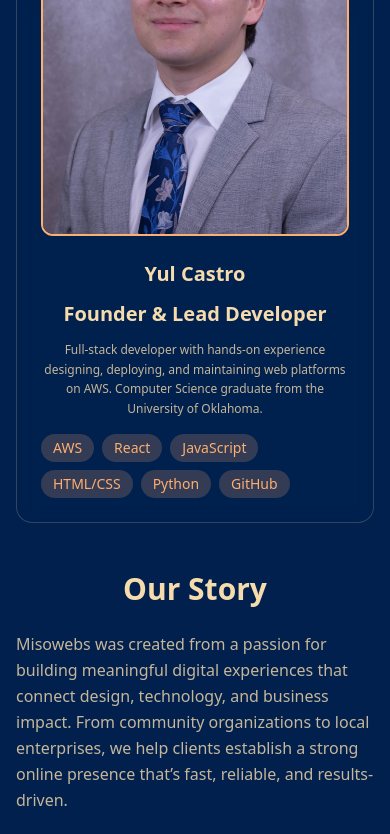
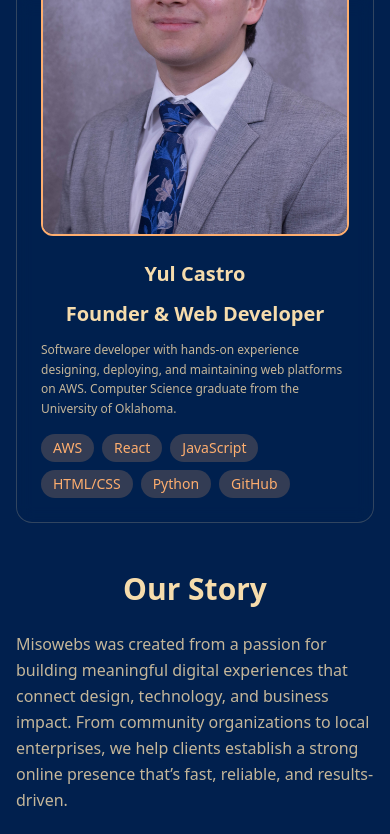
Before and after one commit to misowebs/misowebs_site, a React (Vite) app: page / in a window 390 px wide. Shown: the part 4651-5485 px from the top of the page. Built offline with nearby package versions, Linux system fonts and the light colour scheme.

Commit message:
cleaned up unused code and optimized project structure

```diff
--- a/src/App.css
+++ /dev/null
@@ -1,42 +0,0 @@
-#root {
-  max-width: 1280px;
-  margin: 0 auto;
-  padding: 0rem;
-  text-align: center;
-}
-
-.logo {
-  height: 6em;
-  padding: 1.5em;
-  will-change: filter;
-  transition: filter 300ms;
-}
-.logo:hover {
-  filter: drop-shadow(0 0 2em #646cffaa);
-}
-.logo.react:hover {
-  filter: drop-shadow(0 0 2em #61dafbaa);
-}
-
-@keyframes logo-spin {
-  from {
-    transform: rotate(0deg);
-  }
-  to {
-    transform: rotate(360deg);
-  }
-}
-
-@media (prefers-reduced-motion: no-preference) {
-  a:nth-of-type(2) .logo {
-    animation: logo-spin infinite 20s linear;
-  }
-}
-
-.card {
-  padding: 2em;
-}
-
-.read-the-docs {
-  color: #888;
-}
--- a/src/App.jsx
+++ b/src/App.jsx
@@ -1,7 +1,4 @@
 import { useState, useEffect } from 'react'
-import reactLogo from './assets/react.svg'
-import viteLogo from '/vite.svg'
-import './App.css'
 import Navbar from './components/Navbar'
 import HomeSection from './components/HomeSection'
 import ServicesSection from './components/ServicesSection'
@@ -14,14 +11,13 @@ import { SITE_CONFIG } from './constants/siteConfig'
 // Footer component
 function FooterSection() {
   return (
-    <div className="text-xs md:text-base">
+    <div className="text-xs md:text-base text-center">
       <p>{SITE_CONFIG.title} by Miso Solutions LLC © {new Date().getFullYear()} Developed by Yul Castro</p><br/>
     </div>
   );
 }
 
 function App() {
-  const [count, setCount] = useState(0)
   const [showPortfolio, setShowPortfolio] = useState(false)
   const [navbarEntered, setNavbarEntered] = useState(false)
 
--- a/src/components/AboutSection.tsx
+++ b/src/components/AboutSection.tsx
@@ -83,7 +83,7 @@ const AboutSection: React.FC = () => {
             }`}
             style={{ transitionDelay: '400ms' }}
           >
-            <h3 className="text-3xl font-bold text-beige mb-6">
+            <h3 className="text-3xl font-bold text-beige mb-6 text-center">
               Meet the Team
             </h3>
             <div className="space-y-6">
@@ -106,14 +106,14 @@ const AboutSection: React.FC = () => {
                     className="rounded-xl border-2 border-orange object-cover w-130"
                   />
                 </div>
-                <h4 className="text-xl font-bold text-beige mb-3">
+                <h4 className="text-xl font-bold text-beige mb-3 text-center">
                   Yul Castro
                 </h4>
-                <h4 className="text-xl font-bold text-beige mb-3">
-                  Founder & Lead Developer
+                <h4 className="text-xl font-bold text-beige mb-3 text-center">
+                  Founder & Web Developer
                 </h4>
                 <p className="text-xs md:text-base text-beige/80 leading-relaxed mb-4">
-                Full-stack developer with hands-on experience designing, deploying, and maintaining web platforms on AWS.
+                Software developer with hands-on experience designing, deploying, and maintaining web platforms on AWS.
                 Computer Science graduate from the University of Oklahoma.
 
                 </p>
@@ -150,7 +150,7 @@ const AboutSection: React.FC = () => {
             }`}
             style={{ transitionDelay: '500ms' }}
           >
-            <h3 className="text-3xl font-bold text-beige mb-6">
+            <h3 className="text-3xl font-bold text-beige mb-6 text-center">
               Our Story
             </h3>
             <div className="space-y-4 text-beige/80 leading-relaxed text-left">
--- a/src/components/ContactSection.tsx
+++ b/src/components/ContactSection.tsx
@@ -1,5 +1,5 @@
 import React, { useState } from 'react';
-import { FaEnvelope, FaPhone, FaMapMarkerAlt } from 'react-icons/fa';
+import { FaEnvelope, FaMapMarkerAlt } from 'react-icons/fa';
 import { useScrollAnimation } from '../hooks/useScrollAnimation';
 
 const ContactSection: React.FC = () => {
@@ -66,10 +66,10 @@ const ContactSection: React.FC = () => {
             style={{ transitionDelay: '400ms' }}
           >
             <div>
-              <h3 className="text-2xl font-bold text-beige mb-6">
+              <h3 className="text-2xl font-bold text-beige mb-6 text-center">
                 Contact Information
               </h3>
-              <p className="text-beige/80 leading-relaxed mb-8">
+              <p className="text-beige/80 leading-relaxed mb-8 text-center">
                 Have a question or want to discuss your project? Feel free to reach out through any of these channels.
               </p>
             </div>
--- a/src/components/PortfolioPage.tsx
+++ b/src/components/PortfolioPage.tsx
@@ -1,4 +1,4 @@
-import React, { useState, useEffect, useRef } from 'react';
+import React, { useState, useEffect } from 'react';
 import {
   FaGithub,
   FaLinkedin,
@@ -9,112 +9,8 @@ import {
   FaExternalLinkAlt,
   FaCalendar
 } from 'react-icons/fa';
-
-// Custom hook for scroll-triggered animations
-interface ScrollAnimationOptions {
-  threshold?: number;
-  rootMargin?: string;
-  once?: boolean;
-}
-
-const useScrollAnimation = (options: ScrollAnimationOptions = {}) => {
-  const [isVisible, setIsVisible] = useState(false);
-  const elementRef = useRef<HTMLDivElement>(null);
-
-  useEffect(() => {
-    const observer = new IntersectionObserver(
-      ([entry]) => {
-        if (entry.isIntersecting) {
-          setIsVisible(true);
-          // Optionally disconnect after first animation
-          if (options.once !== false) {
-            observer.disconnect();
-          }
-        }
-      },
-      {
-        threshold: options.threshold || 0.1,
-        rootMargin: options.rootMargin || '0px 0px -50px 0px',
-      }
-    );
-
-    const currentElement = elementRef.current;
-    if (currentElement) {
-      observer.observe(currentElement);
-    }
-
-    return () => {
-      if (currentElement) {
-        observer.unobserve(currentElement);
-      }
-    };
-  }, [options.threshold, options.rootMargin, options.once]);
-
-  return [elementRef, isVisible] as const;
-};
-
-const WebsitePreview: React.FC<{ url: string; title: string }> = ({ url, title }) => {
-  const [loadError, setLoadError] = React.useState(false);
-  const [isLoading, setIsLoading] = React.useState(true);
-
-  React.useEffect(() => {
-    const timer = setTimeout(() => {
-      setIsLoading(false);
-    }, 5000);
-    return () => clearTimeout(timer);
-  }, []);
-
-  if (loadError) {
-    return (
-      <div className="flex items-center justify-center h-full text-beige/60">
-        <div className="text-center">
-          <div className="text-4xl mb-2">🌐</div>
-          <p className="mb-2">Preview unavailable</p>
-          <a
-            href={url}
-            target="_blank"
-            rel="noopener noreferrer"
-            className="text-orange hover:underline inline-flex items-center gap-1"
-          >
-            Visit Site <FaExternalLinkAlt size="12" />
-          </a>
-        </div>
-      </div>
-    );
-  }
-
-  return (
-    <>
-      {isLoading && (
-        <div className="absolute inset-0 flex items-center justify-center bg-beige/10 z-10">
-          <div className="text-beige/60">Loading preview...</div>
-        </div>
-      )}
-      <div
-        className="w-full h-full overflow-hidden"
-        style={{
-          transform: 'scale(0.4)',
-          transformOrigin: 'top left',
-          width: '250%',
-          height: '250%'
-        }}
-      >
-        <iframe
-          src={url}
-          className="w-full h-full border-0"
-          title={`${title} Preview`}
-          loading="lazy"
-          sandbox="allow-same-origin allow-scripts allow-popups allow-forms"
-          onLoad={() => setIsLoading(false)}
-          onError={() => {
-            setLoadError(true);
-            setIsLoading(false);
-          }}
-        />
-      </div>
-    </>
-  );
-};
+import { useScrollAnimation } from '../hooks/useScrollAnimation';
+import WebsitePreview from './WebsitePreview';
 
 const PortfolioPage: React.FC = () => {
   const [selectedProjectIndex, setSelectedProjectIndex] = useState<number | null>(null);
@@ -184,7 +80,7 @@ const PortfolioPage: React.FC = () => {
 
   const projects = [
     {
-        title: "Misowebs",
+        title: "Misowebs Website",
         description: "A modern, responsive portfolio and business website showcasing web development services. Features include interactive project showcases and mobile-optimized navigation. Built with React and Tailwind CSS, deployed on AWS for optimal performance and scalability.",
         technologies: ["HTML", "Tailwind CSS", "JavaScript", "React", "AWS", "SEO", "GitHub", "Cursor"],
         liveUrl: "/",
--- /dev/null
+++ b/src/components/WebsitePreview.tsx
@@ -0,0 +1,69 @@
+import React from 'react';
+import { FaExternalLinkAlt } from 'react-icons/fa';
+
+const WebsitePreview: React.FC<{ url: string; title: string }> = ({ url, title }) => {
+  const [loadError, setLoadError] = React.useState(false);
+  const [isLoading, setIsLoading] = React.useState(true);
+
+  React.useEffect(() => {
+    // Set a timeout to detect if iframe is blocked
+    const timer = setTimeout(() => {
+      setIsLoading(false);
+    }, 5000);
+
+    return () => clearTimeout(timer);
+  }, []);
+
+  if (loadError) {
+    return (
+      <div className="flex items-center justify-center h-full text-beige/60">
+        <div className="text-center">
+          <div className="text-4xl mb-2">🌐</div>
+          <p className="mb-2">Preview unavailable</p>
+          <a
+            href={url}
+            target="_blank"
+            rel="noopener noreferrer"
+            className="text-orange hover:underline inline-flex items-center gap-1"
+          >
+            Visit Site <FaExternalLinkAlt size="12" />
+          </a>
+        </div>
+      </div>
+    );
+  }
+
+  return (
+    <>
+      {isLoading && (
+        <div className="absolute inset-0 flex items-center justify-center bg-beige/10 z-10">
+          <div className="text-beige/60">Loading preview...</div>
+        </div>
+      )}
+      <div
+        className="w-full h-full overflow-hidden"
+        style={{
+          transform: 'scale(0.4)',
+          transformOrigin: 'top left',
+          width: '250%',
+          height: '250%'
+        }}
+      >
+        <iframe
+          src={url}
+          className="w-full h-full border-0"
+          title={`${title} Preview`}
+          loading="lazy"
+          sandbox="allow-same-origin allow-scripts allow-popups allow-forms"
+          onLoad={() => setIsLoading(false)}
+          onError={() => {
+            setLoadError(true);
+            setIsLoading(false);
+          }}
+        />
+      </div>
+    </>
+  );
+};
+
+export default WebsitePreview;
--- a/src/constants/siteConfig.js
+++ b/src/constants/siteConfig.js
@@ -1,13 +1,5 @@
 // Site configuration constants
 export const SITE_CONFIG = {
     title: 'Misowebs',
-    description: 'We create modern, responsive websites for businesses to establish a strong online presence with custom designs.',
-    socialLinks: {
-      instagram: 'https://www.instagram.com/va_ou_/',
-      linkedin: 'https://www.linkedin.com/company/vaou/',
-      email: 'mailto:info@misowebs.com'
-    }
+    description: 'We create modern, responsive websites for businesses to establish a strong online presence with custom designs.'
   };
-
-  // CDN base URL with fallback  *********************************************** !!! Fix !!! ***********************************************
-  export const CDN = import.meta.env.VITE_CDN_BASE || '/public/images';
```
Also changed, not shown: src/components/SitesAppsSection.tsx (+1 -65 lines).
